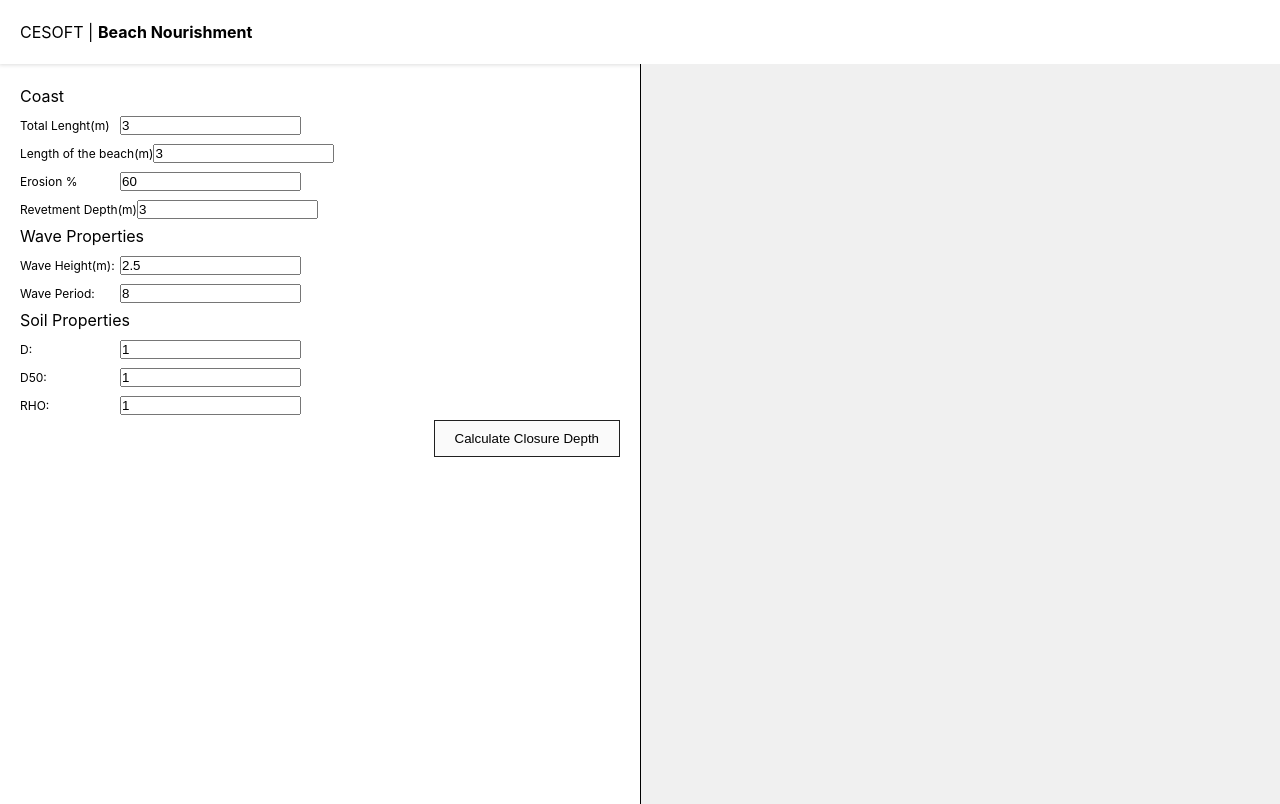
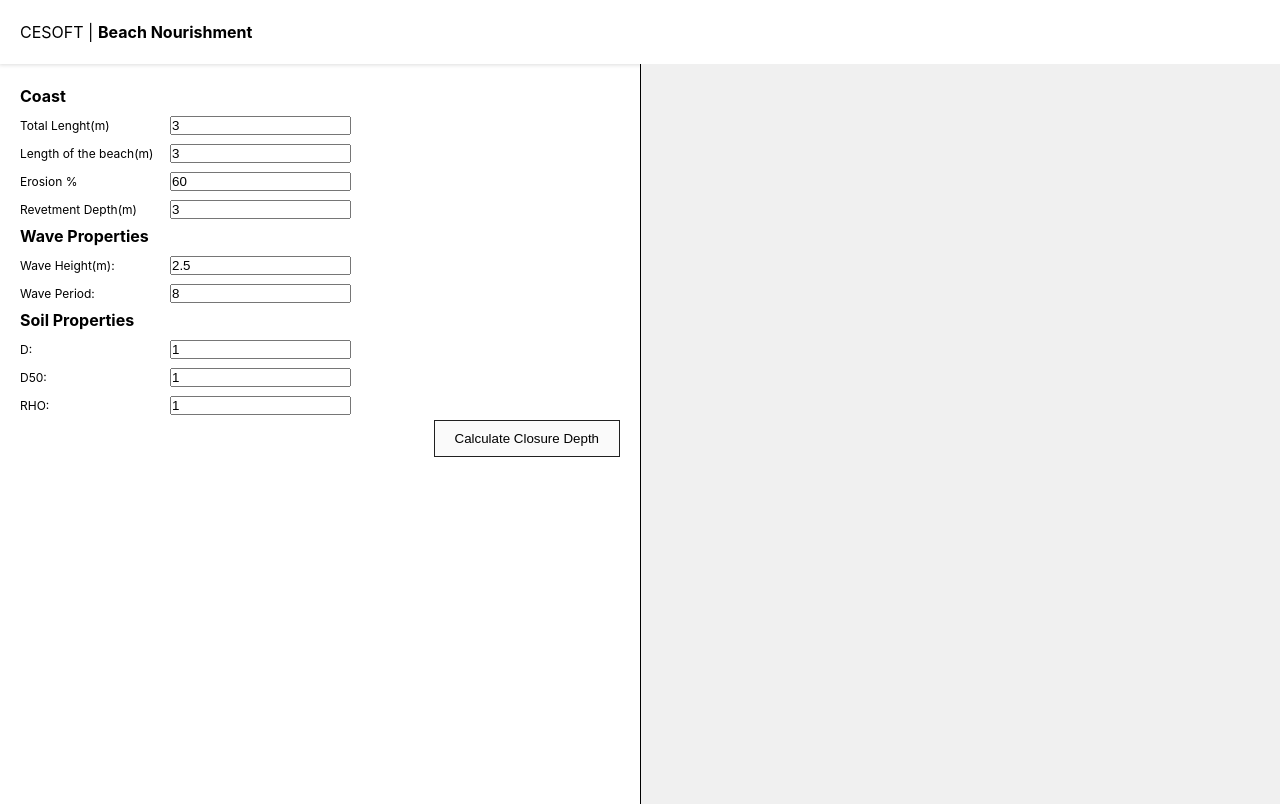
Before and after one commit to devcusn/beach_nourishment_frontend, a React (Vite) app: page /beach-nourishment in a window 1280 px wide. Built offline with nearby package versions, Linux system fonts and the light colour scheme; no server answers.

Commit message:
feat: big label class add

```diff
--- a/src/container/beach-nourishment/index.tsx
+++ b/src/container/beach-nourishment/index.tsx
@@ -59,7 +59,7 @@ const BeachNourishmentPage = () => {
       <div className={classes.layout}>
         <div className={classes.layout_left}>
           <form onSubmit={formHandle} className={classes.inputs}>
-            <span>Coast</span>
+            <span className={classes.big_label}>Coast</span>
             <div>
               <span className={classes.label}>Total Lenght(m)</span>
               <input
@@ -88,7 +88,7 @@ const BeachNourishmentPage = () => {
                 placeholder="revetment depth(m)"
               />
             </div>
-            <span>Wave Properties</span>
+            <span className={classes.big_label}>Wave Properties</span>
             <div>
               <span className={classes.label}>Wave Height(m):</span>
               <input
@@ -107,7 +107,7 @@ const BeachNourishmentPage = () => {
               />
             </div>
 
-            <span>Soil Properties</span>
+            <span className={classes.big_label}>Soil Properties</span>
             <div>
               <span className={classes.label}>D:</span>
               <input defaultValue={1} name="D" placeholder="Add  D" />
--- a/src/container/beach-nourishment/style.module.css
+++ b/src/container/beach-nourishment/style.module.css
@@ -54,8 +54,13 @@
 }
 .label {
   display: inline-block;
-  min-width: 100px;
+  min-width: 150px;
   font-size: 12px;
+}
+.big_label {
+  display: inline-block;
+  font-size: 16px;
+  font-weight: bold;
 }
 .no_preview {
   font-weight: bold;
```
